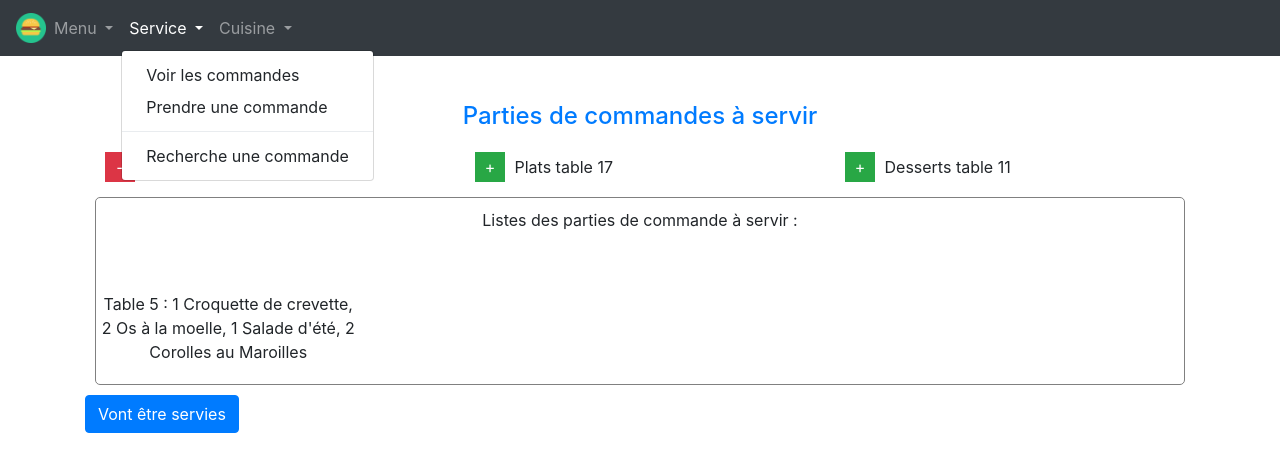
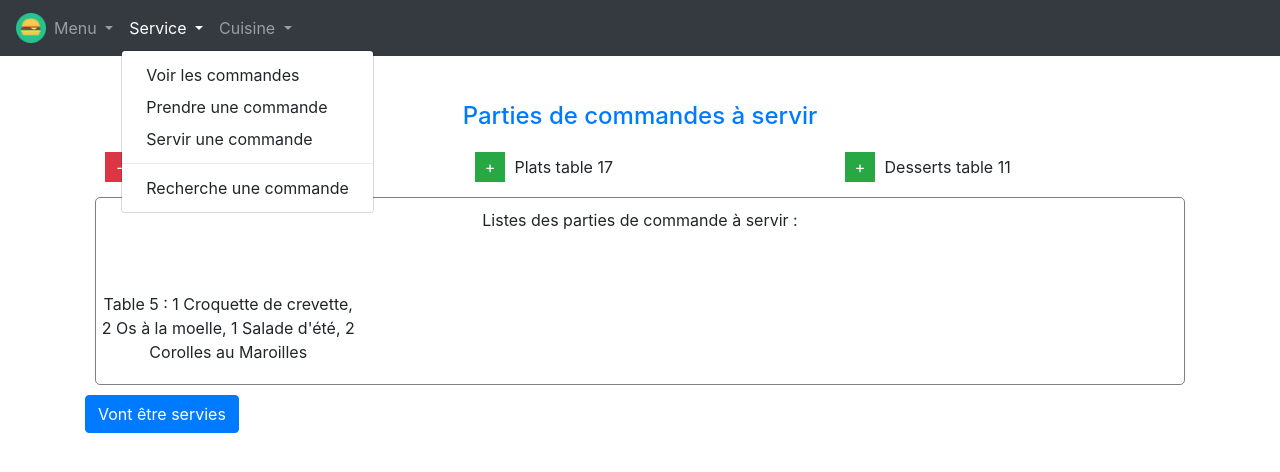
Before and after one commit to Barchid/one-minute-maquette, a Vue app: page /servir in a window 1280 px wide. Both pictures are taken after a click on the button "Service". Shown: the top 472 px of the page. Built offline with nearby package versions, Linux system fonts and the light colour scheme.

Commit message:
Petits correctifs

```diff
--- a/src/App.vue
+++ b/src/App.vue
@@ -31,6 +31,7 @@
             <div class="dropdown-menu" aria-labelledby="navbarDropdown">
               <router-link class="dropdown-item" to="/order-1">Voir les commandes</router-link>
               <router-link class="dropdown-item" to="/takeOrder">Prendre une commande</router-link>
+              <router-link class="dropdown-item" to="/servir">Servir une commande</router-link>
               <div class="dropdown-divider"></div>
               <router-link class="dropdown-item" to="/searchOrder">Recherche une commande</router-link>
             </div>
--- a/src/views/Servir.vue
+++ b/src/views/Servir.vue
@@ -57,7 +57,7 @@
 
       </div>
     </div>
-    <router-link to="/newRolesCookers"><button type="submit" class="btn btn-primary">Vont être servies</button></router-link>
+    <router-link to="/order-1"><button type="submit" class="btn btn-primary">Vont être servies</button></router-link>
   </form>
 </form>
 </div>
```
